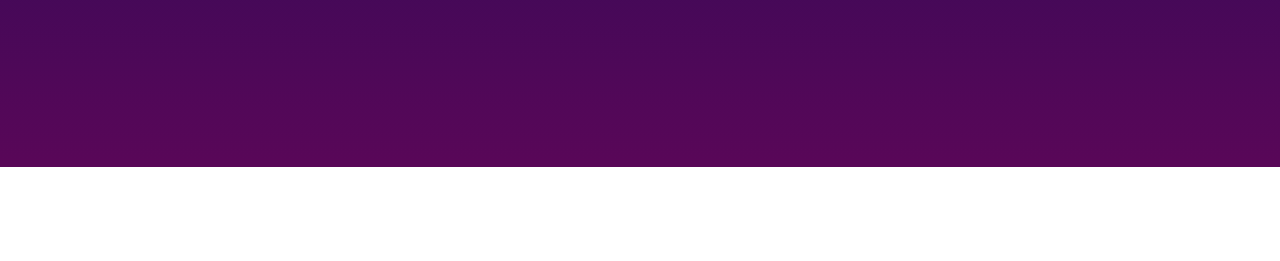
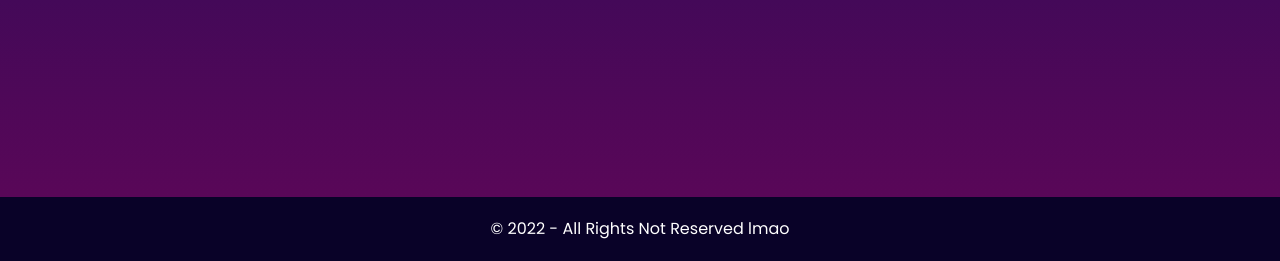
Before and after one commit to FarisTF/To-Do-List, a website: page public/index.html in a window 1280 px wide. Shown: the part 633-894 px from the top of the page. Before the commit the page ends 800 px from the top, so only its background shows below. Drawn offline with Linux system fonts and the light colour scheme; no server answers; a web font is replaced by a local one.

Commit message:
kopiraight

```diff
--- a/public/index.html
+++ b/public/index.html
@@ -24,4 +24,8 @@
         <ul class="com-list"></ul>
     </div>
 </div>
+
+<footer id="main-footer">
+    <p>&copy; 2022 - All Rights Not Reserved lmao</p>
+</footer>
 <script src="index.js"></script>
--- a/public/styles.css
+++ b/public/styles.css
@@ -20,6 +20,7 @@ html {
     display: flex;
     justify-content: center;
     align-items: center;
+    padding-bottom: 30px;
 }
 
 .card {
@@ -256,6 +257,16 @@ h2 {
         0 0 80px #ffb676;
 }
 
+#main-footer{
+	background: rgb(9, 2, 40);
+	color:#fff;
+	text-align: center;
+	padding:20px;
+    border: none;
+}
+
+
+
 @media screen and (max-width: 800px) {
     *{
         font-size: 14px;
```
